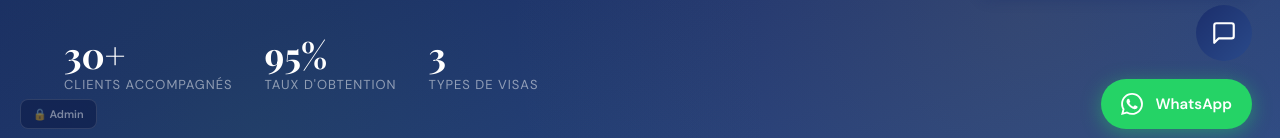
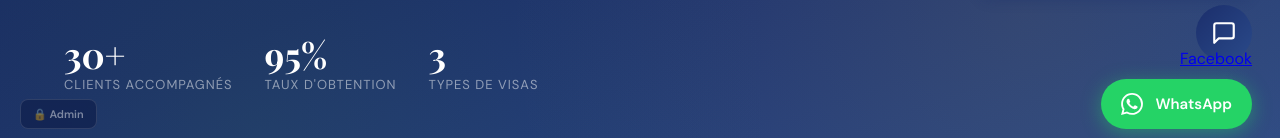
Before and after one commit to jngombeefontse/talent-bridge, a plain HTML site: page index.html in a window 1280 px wide. Shown: the part 643-781 px from the top of the page. Drawn offline with nearby package versions, Linux system fonts and the light colour scheme; a web font is replaced by a local one.

Commit message:
Add Facebook link to WhatsApp floating section

```diff
--- a/index.html
+++ b/index.html
@@ -1136,6 +1136,7 @@
 <!-- WHATSAPP FLOATING -->
 <div class="wa-float" id="wa-float">
   <div class="wa-tooltip" id="wa-tip">Écrivez-nous sur WhatsApp !</div>
+   <a href="https://www.facebook.com/profile.php?id=61590357099458" target="_blank" class="fb-btn">Facebook</a>
   <a href="https://wa.me/33753704129?text=Bonjour%20Talent%20Bridge%2C%20je%20souhaite%20des%20informations%20sur%20vos%20services." target="_blank" class="wa-btn">
     <svg viewBox="0 0 24 24" fill="currentColor"><path d="M17.472 14.382c-.297-.149-1.758-.867-2.03-.967-.273-.099-.471-.148-.67.15-.197.297-.767.966-.94 1.164-.173.199-.347.223-.644.075-.297-.15-1.255-.463-2.39-1.475-.883-.788-1.48-1.761-1.653-2.059-.173-.297-.018-.458.13-.606.134-.133.298-.347.446-.52.149-.174.198-.298.298-.497.099-.198.05-.371-.025-.52-.075-.149-.669-1.612-.916-2.207-.242-.579-.487-.5-.669-.51-.173-.008-.371-.01-.57-.01-.198 0-.52.074-.792.372-.272.297-1.04 1.016-1.04 2.479 0 1.462 1.065 2.875 1.213 3.074.149.198 2.096 3.2 5.077 4.487.709.306 1.262.489 1.694.625.712.227 1.36.195 1.871.118.571-.085 1.758-.719 2.006-1.413.248-.694.248-1.289.173-1.413-.074-.124-.272-.198-.57-.347m-5.421 7.403h-.004a9.87 9.87 0 0 1-5.031-1.378l-.361-.214-3.741.982.998-3.648-.235-.374a9.86 9.86 0 0 1-1.51-5.26c.001-5.45 4.436-9.884 9.888-9.884 2.64 0 5.122 1.03 6.988 2.898a9.825 9.825 0 0 1 2.893 6.994c-.003 5.45-4.437 9.884-9.885 9.884m8.413-18.297A11.815 11.815 0 0 0 12.05 0C5.495 0 .16 5.335.157 11.892c0 2.096.547 4.142 1.588 5.945L.057 24l6.305-1.654a11.882 11.882 0 0 0 5.683 1.448h.005c6.554 0 11.89-5.335 11.893-11.893a11.821 11.821 0 0 0-3.48-8.413Z"/></svg>
     WhatsApp
```
